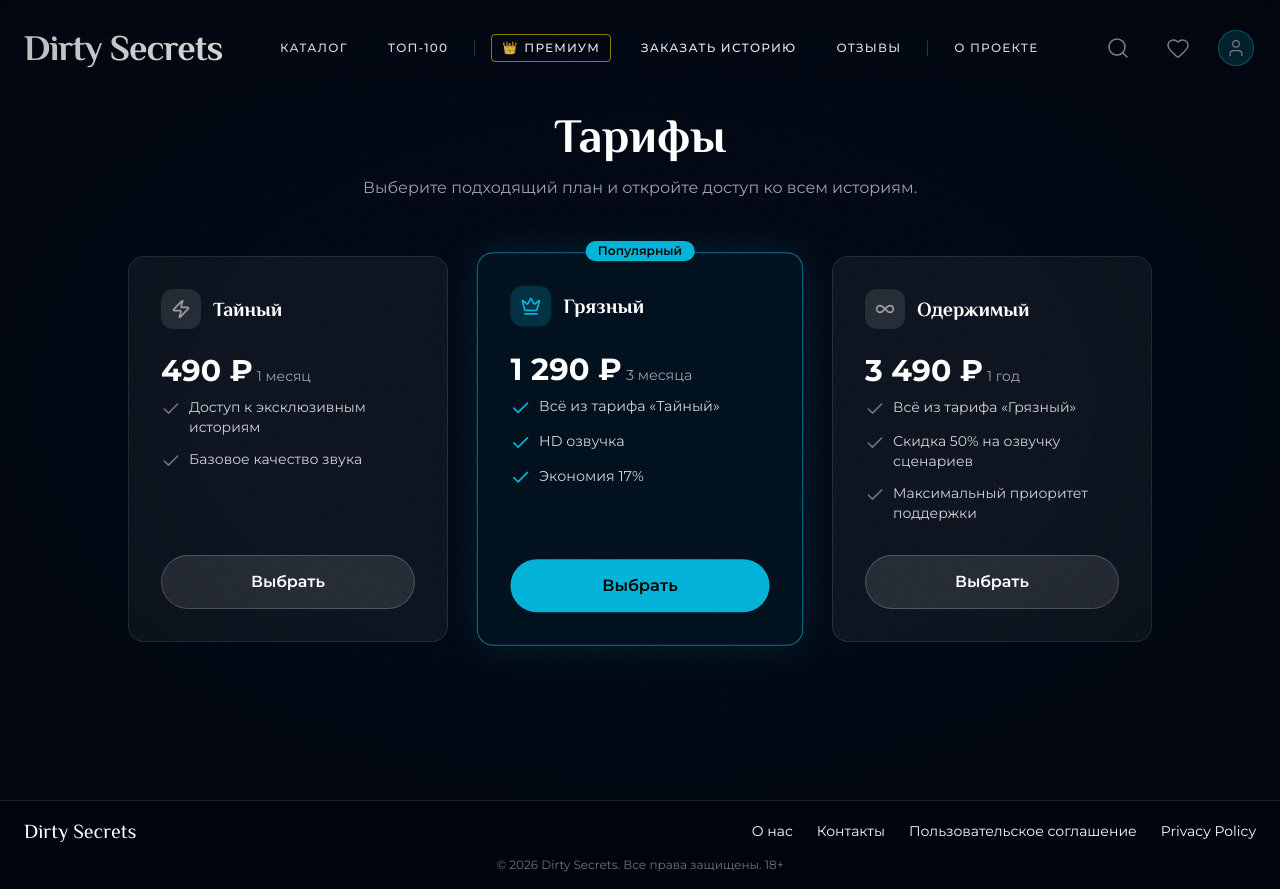
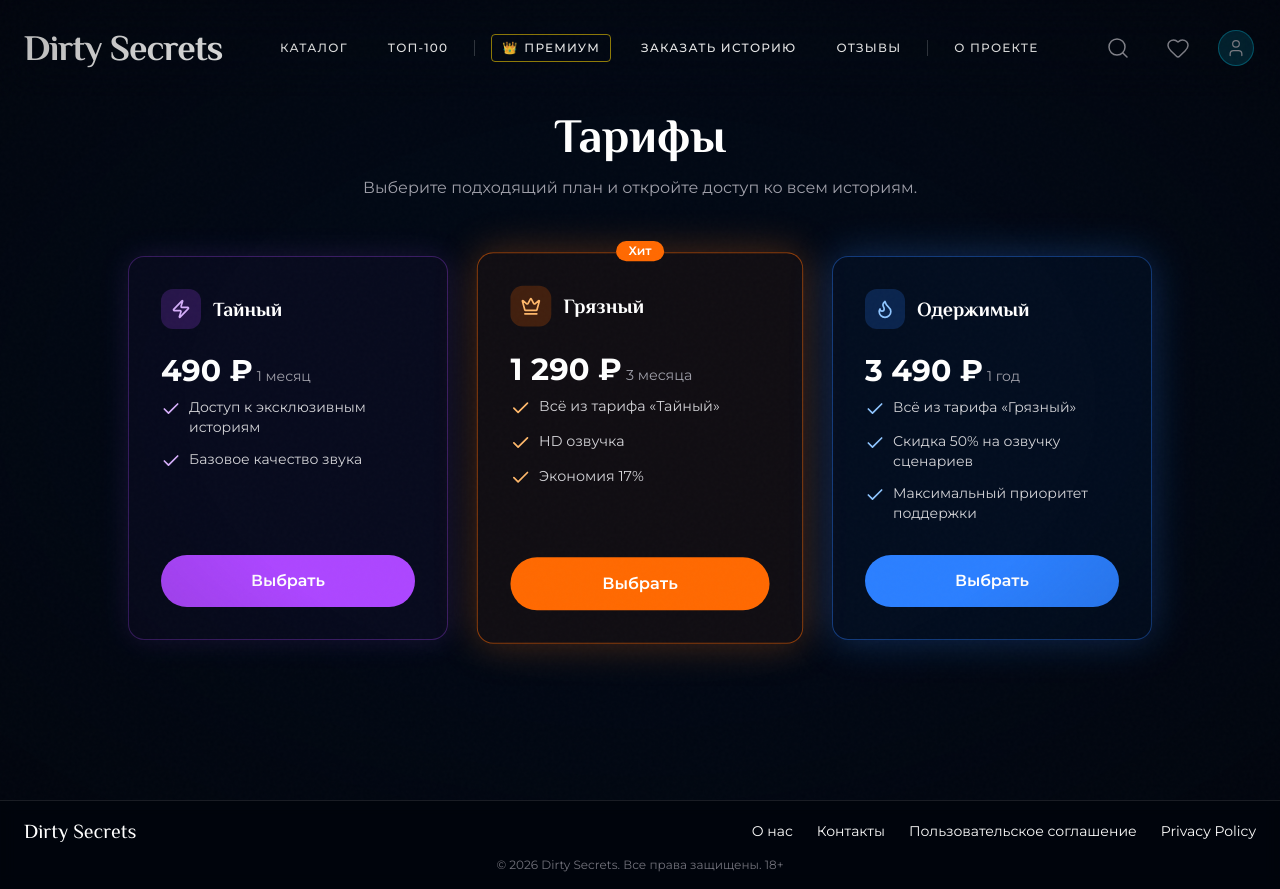
Before and after one commit to ruiskhakov2017-sys/audio-platform, a Next.js app in the folder site/frontend/: page /pricing in a window 1280 px wide. Built offline with nearby package versions, Linux system fonts and the light colour scheme; no server answers.

Commit message:
fix: resolve story page JSX and refresh filters/pricing visuals

```diff
--- a/site/frontend/app/pricing/page.tsx
+++ b/site/frontend/app/pricing/page.tsx
@@ -5,7 +5,7 @@ import { useRouter } from 'next/navigation';
 import { Header } from '@/components/layout/Header';
 import { useAuthStore } from '@/store/authStore';
 import { PREMIUM_PLAN_LIST, formatRub } from '@/config/pricing';
-import { Check, Zap, Crown, Infinity } from 'lucide-react';
+import { Check, Zap, Crown, Flame } from 'lucide-react';
 
 const PLAN_FEATURES: Record<string, string[]> = {
   tainyi: ['Доступ к эксклюзивным историям', 'Базовое качество звука'],
@@ -16,7 +16,7 @@ const PLAN_FEATURES: Record<string, string[]> = {
 const PLAN_ICONS = {
   tainyi: Zap,
   gryaznyi: Crown,
-  oderzhimyi: Infinity,
+  oderzhimyi: Flame,
 } as const;
 
 const PLANS = PREMIUM_PLAN_LIST.map((plan) => ({
@@ -72,20 +72,28 @@ export default function PricingPage() {
               return (
                 <div
                   key={plan.id}
-                  className={`relative rounded-2xl border p-6 md:p-8 flex flex-col transition-all ${plan.highlighted
-                      ? 'border-[#00B4D8]/60 bg-[#00B4D8]/5 shadow-[0_0_40px_rgba(0,180,216,0.15)] scale-[1.02]'
-                      : 'border-white/10 bg-white/5 hover:border-white/20'
-                    }`}
+                  className={`relative rounded-2xl border p-6 md:p-8 flex flex-col transition-all duration-300 ${
+                    plan.id === 'tainyi'
+                      ? 'border border-purple-500/30 bg-purple-500/[0.04] shadow-[0_0_30px_rgba(168,85,247,0.15)] hover:shadow-[0_0_40px_rgba(168,85,247,0.28)]'
+                      : plan.id === 'gryaznyi'
+                        ? 'border border-orange-500/50 bg-orange-500/[0.06] shadow-[0_0_40px_rgba(249,115,22,0.3)] hover:shadow-[0_0_50px_rgba(249,115,22,0.45)] scale-[1.02]'
+                        : 'border border-blue-500/40 bg-blue-500/[0.05] shadow-[0_0_40px_rgba(59,130,246,0.3)] hover:shadow-[0_0_50px_rgba(59,130,246,0.5)]'
+                  }`}
                 >
                   {plan.highlighted && (
-                    <span className="absolute -top-3 left-1/2 -translate-x-1/2 px-3 py-0.5 rounded-full bg-[#00B4D8] text-black text-xs font-semibold">
-                      Популярный
+                    <span className="absolute -top-3 left-1/2 -translate-x-1/2 px-3 py-0.5 rounded-full bg-orange-500 text-white text-xs font-semibold">
+                      Хит
                     </span>
                   )}
                   <div className="flex items-center gap-3 mb-6">
                     <span
-                      className={`flex h-10 w-10 items-center justify-center rounded-xl ${plan.highlighted ? 'bg-[#00B4D8]/20 text-[#00B4D8]' : 'bg-white/10 text-zinc-400'
-                        }`}
+                      className={`flex h-10 w-10 items-center justify-center rounded-xl ${
+                        plan.id === 'tainyi'
+                          ? 'bg-purple-500/20 text-purple-300'
+                          : plan.id === 'gryaznyi'
+                            ? 'bg-orange-500/20 text-orange-300'
+                            : 'bg-blue-500/20 text-blue-300'
+                      }`}
                     >
                       <Icon className="w-5 h-5" strokeWidth={2} />
                     </span>
@@ -99,8 +107,13 @@ export default function PricingPage() {
                     {plan.features.map((f) => (
                       <li key={f} className="flex items-start gap-2 text-sm text-zinc-300">
                         <Check
-                          className={`w-5 h-5 shrink-0 mt-0.5 ${plan.highlighted ? 'text-[#00B4D8]' : 'text-zinc-500'
-                            }`}
+                          className={`w-5 h-5 shrink-0 mt-0.5 ${
+                            plan.id === 'tainyi'
+                              ? 'text-purple-300'
+                              : plan.id === 'gryaznyi'
+                                ? 'text-orange-300'
+                                : 'text-blue-300'
+                          }`}
                           strokeWidth={2}
                         />
                         <span>{f}</span>
@@ -111,10 +124,13 @@ export default function PricingPage() {
                     type="button"
                     onClick={() => handleBuyClick(plan.id)}
                     disabled={!!payingPlanId}
-                    className={`block w-full py-3.5 px-4 rounded-full font-semibold text-center transition-colors disabled:opacity-50 ${plan.highlighted
-                        ? 'bg-[#00B4D8] text-black hover:bg-[#00B4D8]/90'
-                        : 'bg-white/10 text-white hover:bg-white/20 border border-white/20'
-                      }`}
+                    className={`block w-full py-3.5 px-4 rounded-full font-semibold text-center transition-colors disabled:opacity-50 ${
+                      plan.id === 'tainyi'
+                        ? 'bg-purple-500 text-white hover:bg-purple-400'
+                        : plan.id === 'gryaznyi'
+                          ? 'bg-orange-500 text-white hover:bg-orange-400'
+                          : 'bg-blue-500 text-white hover:bg-blue-400'
+                    }`}
                   >
                     {payingPlanId === plan.id ? 'Обработка платежа...' : plan.cta}
                   </button>
--- a/site/frontend/app/story/[id]/page.tsx
+++ b/site/frontend/app/story/[id]/page.tsx
@@ -467,7 +467,7 @@ export default function StoryPage() {
             </Link>
           </div>
         </section>
-      </div>
-    </main>
+      </main>
+    </div>
   );
 }
--- a/site/frontend/components/browse/FilterSidebar.tsx
+++ b/site/frontend/components/browse/FilterSidebar.tsx
@@ -133,7 +133,7 @@ export function FilterSidebar({
                   type="button"
                   onClick={() => handleGenreClick(genre)}
                   className={`${tagBase} ${isActive
-                    ? 'bg-blue-900/40 border-blue-800/50 text-blue-300'
+                    ? 'bg-blue-600 border-blue-600 text-white'
                     : 'bg-zinc-900/50 border-zinc-700/50 text-zinc-400 hover:text-cyan-400'
                     }`}
                 >
```
